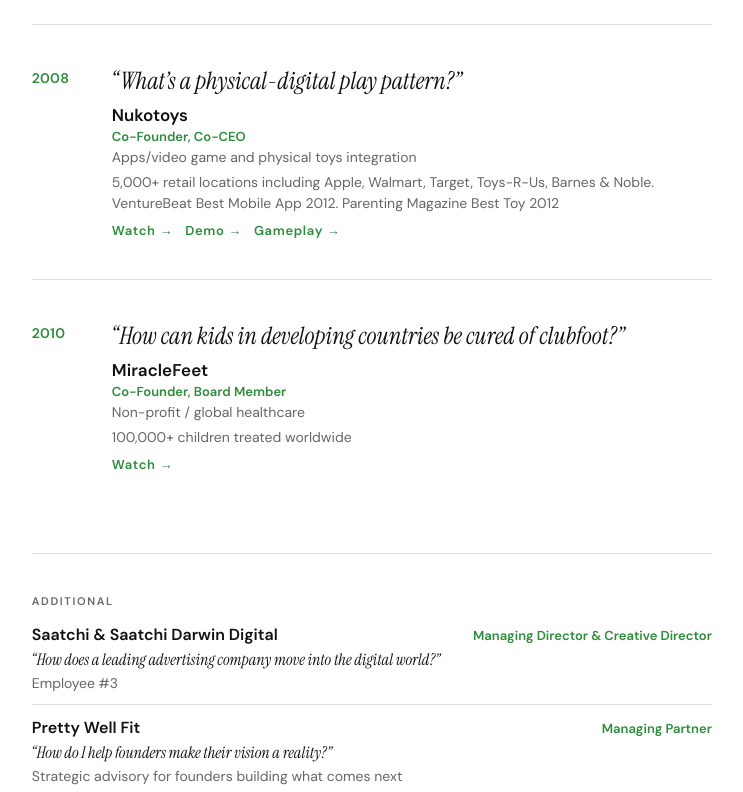
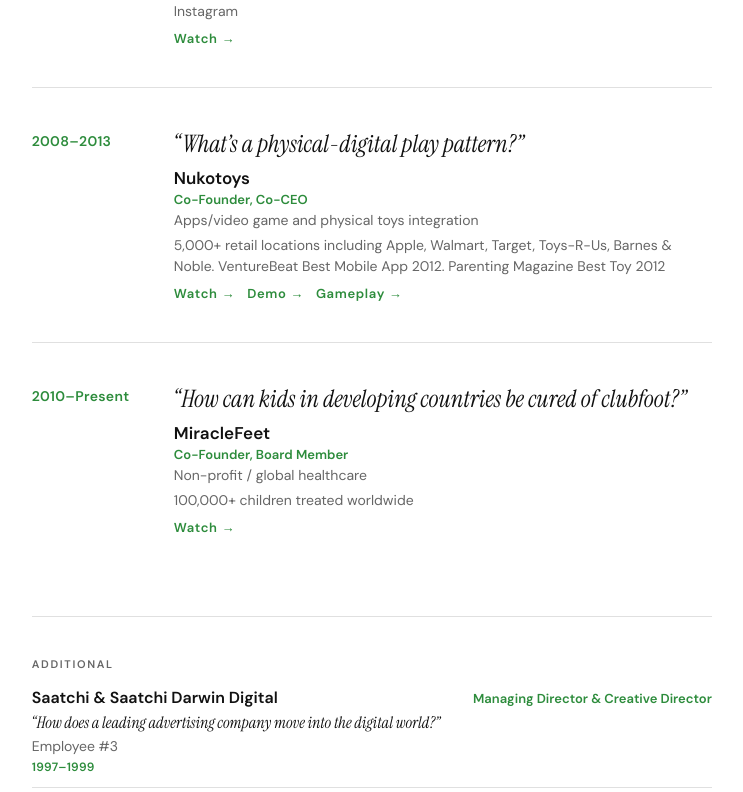
Before and after one commit to founderstate/leosite, a React (Vite) app in the folder leosite/: page / in a window 1280 px wide. Shown: the part 1988-2780 px from the top of the page, without its empty margins (135-878 px from the left). Built offline with nearby package versions, Linux system fonts and the light colour scheme.

Commit message:
Update pattern section with date ranges

```diff
--- a/leosite/src/App.jsx
+++ b/leosite/src/App.jsx
@@ -265,7 +265,7 @@
 function PatternSection() {
   const items = [
     {
-      year: "1998",
+      year: "1998\u20132005",
       question: "\u201CWhat\u2019s internet video?\u201D",
       company: "IFILM",
       role: "Founder, CEO",
@@ -274,7 +274,7 @@
       video: "https://vimeo.com/79609746",
     },
     {
-      year: "2000",
+      year: "2000\u20132017",
       question: "\u201CWhat\u2019s architectural projection mapping?\u201D",
       company: "Obscura Digital",
       role: "Co-Founder, CEO",
@@ -283,7 +283,7 @@
       video: "https://vimeo.com/260863020",
     },
     {
-      year: "2005",
+      year: "2006\u20132008",
       question: "\u201CWhat\u2019s mobile video communication?\u201D",
       company: "Veeker",
       role: "Co-Founder, Chief Market & Product Officer",
@@ -292,7 +292,7 @@
       video: "https://youtu.be/wSWtwIAzuyA",
     },
     {
-      year: "2008",
+      year: "2008\u20132013",
       question: "\u201CWhat\u2019s a physical-digital play pattern?\u201D",
       company: "Nukotoys",
       role: "Co-Founder, Co-CEO",
@@ -305,7 +305,7 @@
       ],
     },
     {
-      year: "2010",
+      year: "2010\u2013Present",
       question: "\u201CHow can kids in developing countries be cured of clubfoot?\u201D",
       company: "MiracleFeet",
       role: "Co-Founder, Board Member",
@@ -356,7 +356,7 @@
                 fontWeight: 600,
                 color: ACCENT,
                 fontFamily: "'DM Sans', sans-serif",
-                minWidth: "clamp(36px, 5vw, 48px)",
+                minWidth: "clamp(80px, 10vw, 110px)",
                 paddingTop: "4px",
                 letterSpacing: "0.02em",
               }}>{item.year}</div>
@@ -454,12 +454,14 @@
               role: "Managing Director & Creative Director",
               question: "\u201CHow does a leading advertising company move into the digital world?\u201D",
               detail: "Employee #3",
+              years: "1997\u20131999",
             },
             {
               company: "Pretty Well Fit",
               role: "Managing Partner",
               question: "\u201CHow do I help founders make their vision a reality?\u201D",
               detail: "Strategic advisory for founders building what comes next",
+              years: "2023\u2013Present",
             },
           ].map((item, i) => (
             <div key={i} style={{
@@ -503,6 +505,16 @@
                 marginTop: "4px",
                 fontFamily: "'DM Sans', sans-serif",
               }}>{item.detail}</div>
+              {item.years && (
+                <div style={{
+                  fontSize: "clamp(11px, 1.2vw, 12px)",
+                  color: ACCENT,
+                  marginTop: "4px",
+                  fontFamily: "'DM Sans', sans-serif",
+                  fontWeight: 600,
+                  letterSpacing: "0.02em",
+                }}>{item.years}</div>
+              )}
             </div>
           ))}
         </div>
```
